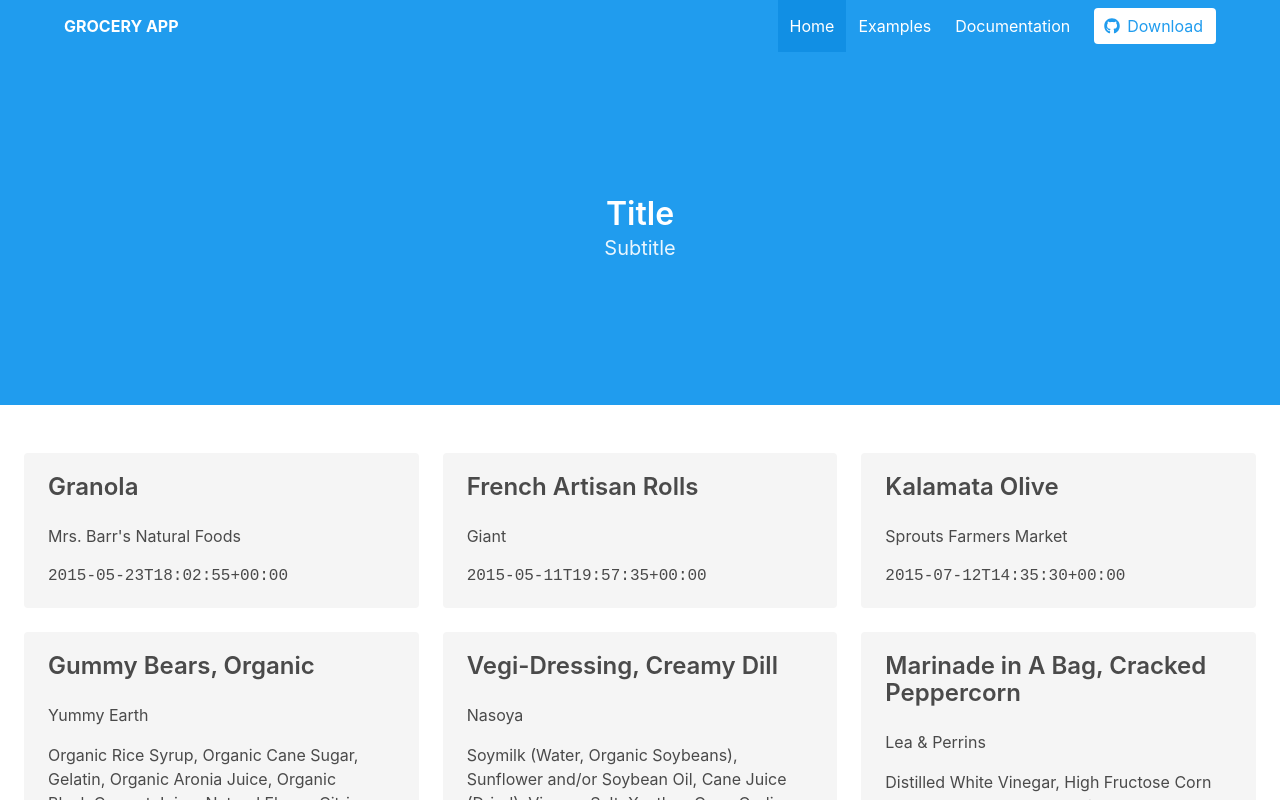
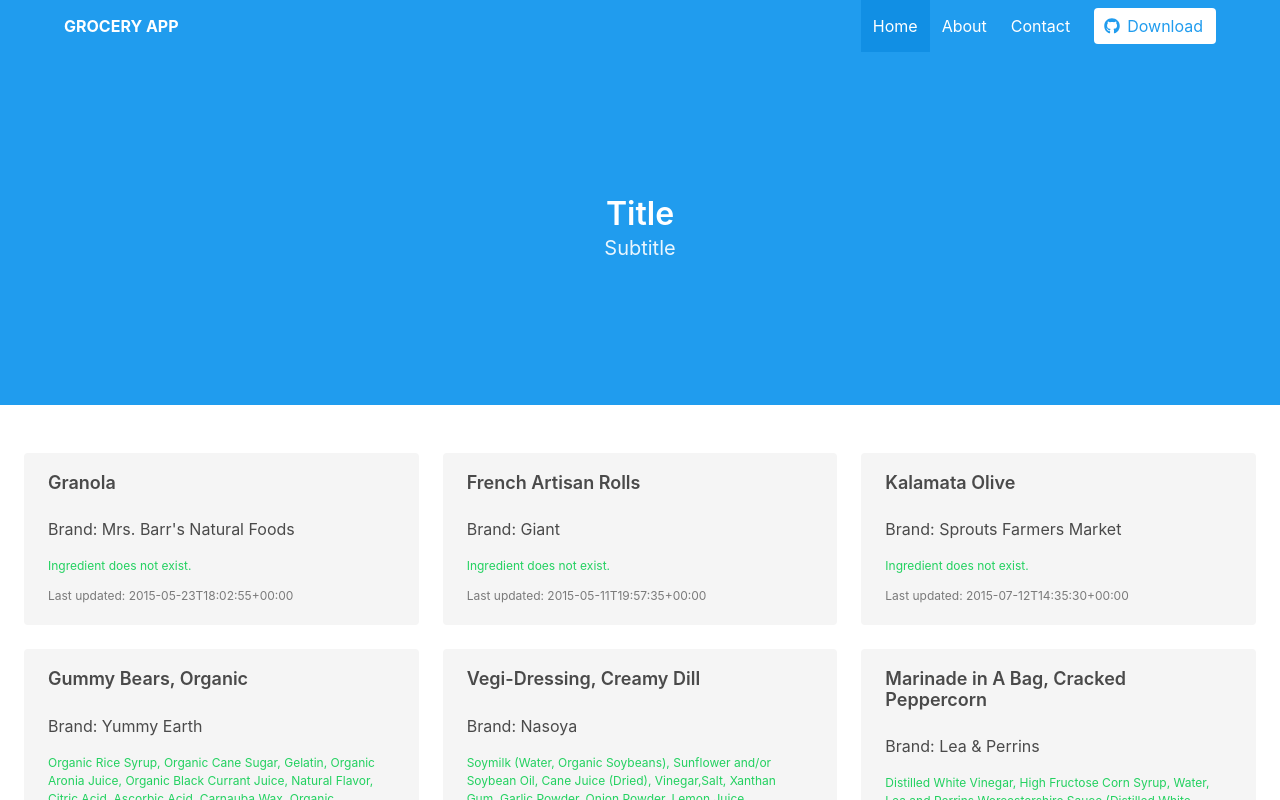
Before and after one commit to danielc92/react-grocery-app, a React (Create React App) app: page / in a window 1280 px wide. Shown: the top 800 px of the page. Built offline with nearby package versions, Linux system fonts and the light colour scheme.

Commit message:
Modified contents of footer, added function to check if item exist

```diff
--- a/src/Footer.js
+++ b/src/Footer.js
@@ -4,12 +4,10 @@
     render() {
         return (
             <React.Fragment>
-<footer class="footer">
-<div class="content has-text-centered">
+<footer style={{ padding:'4rem 2rem'}} className="footer">
+<div className="content has-text-centered">
 <p>
-<strong>Bulma</strong> by <a href="https://jgthms.com">Jeremy Thomas</a>. The source code is licensed
-<a href="http://opensource.org/licenses/mit-license.php">MIT</a>. The website content
-is licensed <a href="http://creativecommons.org/licenses/by-nc-sa/4.0/">CC BY NC SA 4.0</a>.
+<strong>Grocery App</strong> by Daniel Corcoran. Built with React and Bulma CSS.
 </p>
 </div>
 </footer>
--- a/src/GroceryDetail.js
+++ b/src/GroceryDetail.js
@@ -1,16 +1,25 @@
 import React, { Component } from 'react';
 
 export default class GroceryDetail extends Component {
+
+    checkItemExists = (item, item_desc) => {
+        if (item) {
+            return item
+        } else {
+            return `${item_desc} does not exist.`
+        }
+    }
+
     render() {
         return (
 <React.Fragment>
     <article className="column is-one-third-fullhd is-one-third-desktop is-one-half">
         <div className="notification">
             <div className="content">
-                <h3 className="title">{this.props.item.item_name}</h3>
-                <p>{this.props.item.brand_name}</p>
-                <p>{this.props.item.nf_ingredient_statement}</p>
-                <p style={{fontFamily:'monospace'}}>{this.props.item.updated_at}</p>
+                <h5 className="title">{this.props.item.item_name}</h5>
+                <p>Brand: {this.props.item.brand_name}</p>
+                <p className="help has-text-success">{this.checkItemExists(this.props.item.nf_ingredient_statement, 'Ingredient')}</p>
+                <p className="has-text-grey help">Last updated: {this.props.item.updated_at}</p>
             </div>
         </div>
     </article>
--- a/src/Hero.js
+++ b/src/Hero.js
@@ -24,10 +24,10 @@
               Home
             </a>
             <a class="navbar-item">
-              Examples
+              About
             </a>
             <a class="navbar-item">
-              Documentation
+              Contact
             </a>
             <span class="navbar-item">
               <a class="button is-info is-inverted">
```
